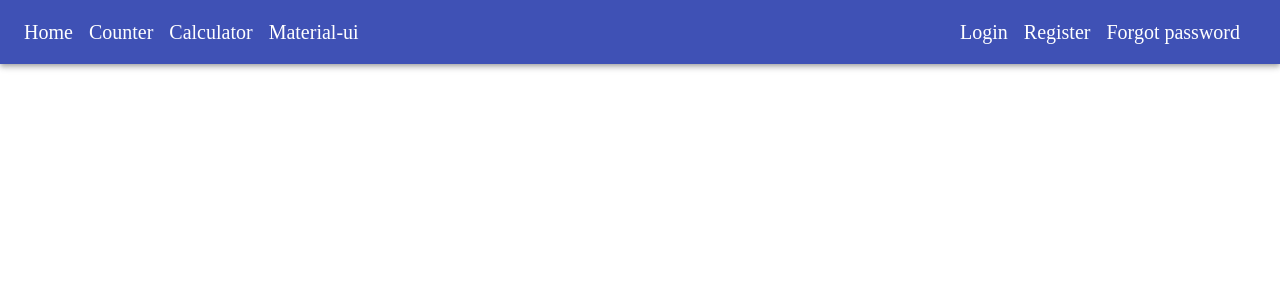
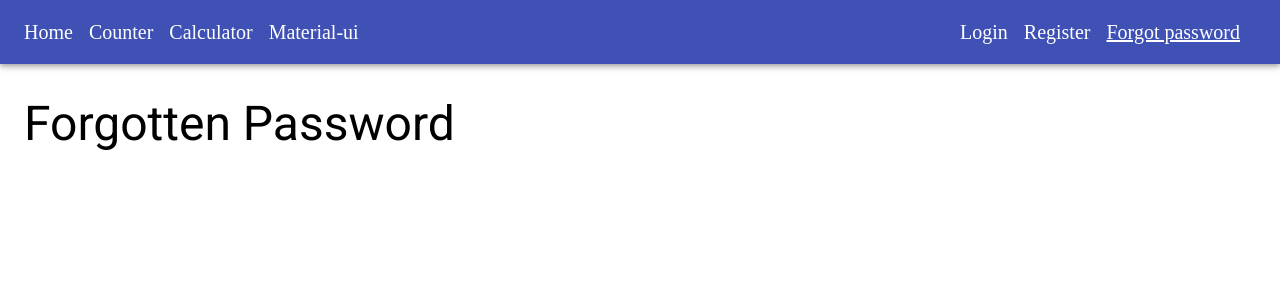
Before and after one commit to mrvanagas/react-app-1, a React (Create React App) app: page /forgotpw in a window 1280 px wide. Shown: the top 300 px of the page. Built offline with nearby package versions, Linux system fonts and the light colour scheme.

Commit message:
feat: added login, register and forgotPW pages

```diff
--- a/src/App.jsx
+++ b/src/App.jsx
@@ -9,6 +9,9 @@ import CounterPage from './pages/CounterPage';
 import CalculatorPage from './pages/CalculatorPage';
 import MaterialUIPage from './pages/MaterialUIPage';
 import HomePage from './pages/HomePage';
+import LoginPage from './pages/LoginPage'
+import RegisterPage from './pages/RegisterPage'
+import ForgotPW from './pages/ForgotPWPage'
 
 const App = () => {
 
@@ -28,6 +31,15 @@ const App = () => {
         <Route exact path="/">
           <HomePage />
         </Route>
+        <Route exact path="/login">
+          <LoginPage />
+        </Route>
+        <Route exact path="/register">
+          <RegisterPage />
+        </Route>
+        <Route exact path="/forgotpw">
+          <ForgotPW />
+        </Route>
       </Switch>
     </Router>
   );
--- a/src/components/navbar.jsx
+++ b/src/components/navbar.jsx
@@ -33,9 +33,9 @@ const Navbar = () => {
           </Box>
 
           <Box>
-          <NavLink className={classes.link} activeClassName={classes.linkActive} exact to="/">Login</NavLink>
-          <NavLink className={classes.link} activeClassName={classes.linkActive} exact to="/counter">Register</NavLink>
-          <NavLink className={classes.link} activeClassName={classes.linkActive} exact to="/calculator">Forgot password</NavLink>
+          <NavLink className={classes.link} activeClassName={classes.linkActive} exact to="/login">Login</NavLink>
+          <NavLink className={classes.link} activeClassName={classes.linkActive} exact to="/register">Register</NavLink>
+          <NavLink className={classes.link} activeClassName={classes.linkActive} exact to="/forgotpw">Forgot password</NavLink>
           </Box>
         </Box>
 
--- /dev/null
+++ b/src/pages/ForgotPWPage/index.jsx
@@ -0,0 +1,13 @@
+import { Box, Typography, Container } from '@material-ui/core';
+
+const ForgotPW = () => {
+  return (
+    <Container>
+      <Box mt={4}>
+        <Typography variant="h3" component="h1">Forgotten Password</Typography>
+      </Box>
+    </Container>
+  )
+}
+
+export default ForgotPW;
--- /dev/null
+++ b/src/pages/LoginPage/index.jsx
@@ -0,0 +1,13 @@
+import { Box, Typography, Container } from '@material-ui/core';
+
+const LoginPage = () => {
+  return (
+    <Container>
+      <Box mt={4}>
+        <Typography variant="h3" component="h1">Login Page</Typography>
+      </Box>
+    </Container>
+  )
+}
+
+export default LoginPage;
--- /dev/null
+++ b/src/pages/RegisterPage/index.jsx
@@ -0,0 +1,13 @@
+import { Box, Typography, Container } from '@material-ui/core';
+
+const RegisterPage = () => {
+  return (
+    <Container>
+      <Box mt={4}>
+        <Typography variant="h3" component="h1">Register Page</Typography>
+      </Box>
+    </Container>
+  )
+}
+
+export default RegisterPage;
```
